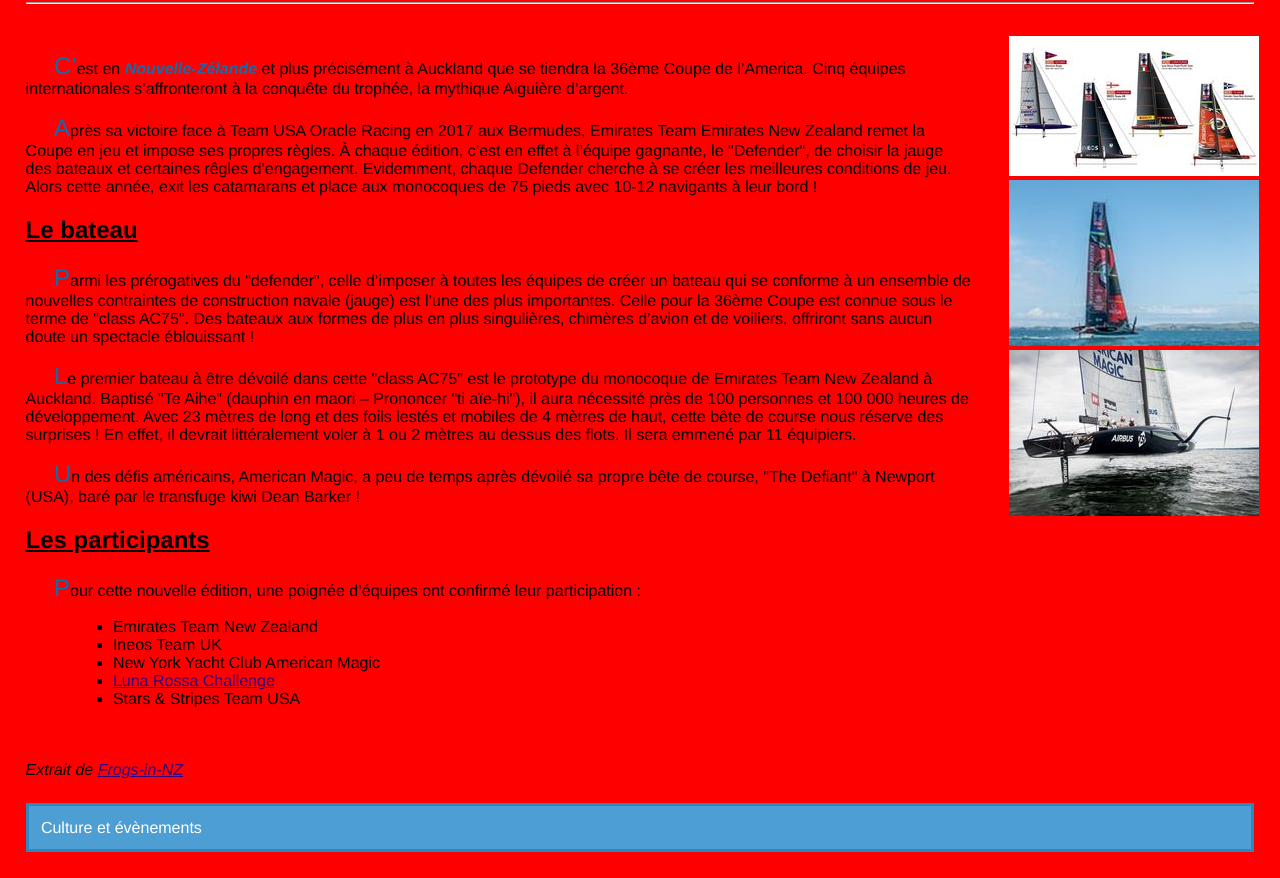
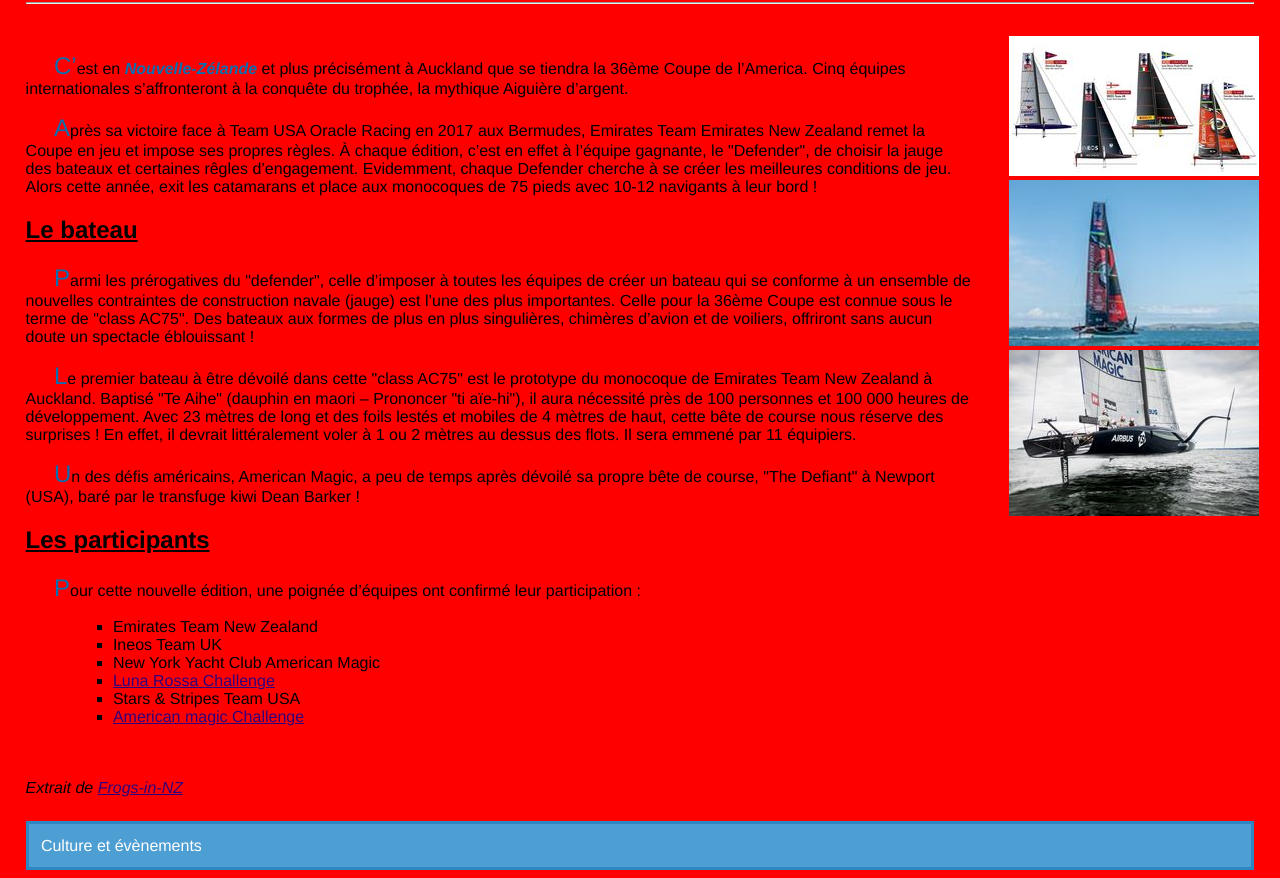
Before and after one commit to ashraf31500/ACwebProjet-, a plain HTML site: page index.html in a window 1280 px wide. Shown: the part 115-993 px from the top of the page. Drawn offline with Linux system fonts and the light colour scheme.

Commit message:
Ajout hyperlien vers American Magic

```diff
--- a/index.html
+++ b/index.html
@@ -48,6 +48,7 @@
 		<li> New York Yacht Club American Magic </li>
 		<li> <a href="./challenger/luna_rossa.html" title="Accès sécurisé au challenger Luna Rossa"> Luna Rossa Challenge </a></li>
 		<li> Stars & Stripes Team USA </li>
+		<li> <a href="./challenger/american_magic.html" title="Accès sécurisé au challenger american magic"> American magic Challenge </a></li>
 	</ul>
   </section>
 
```
